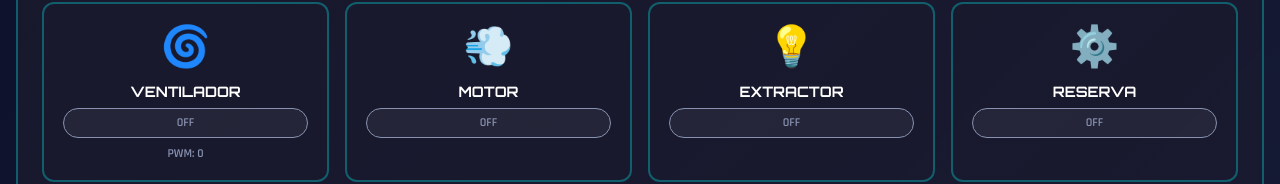
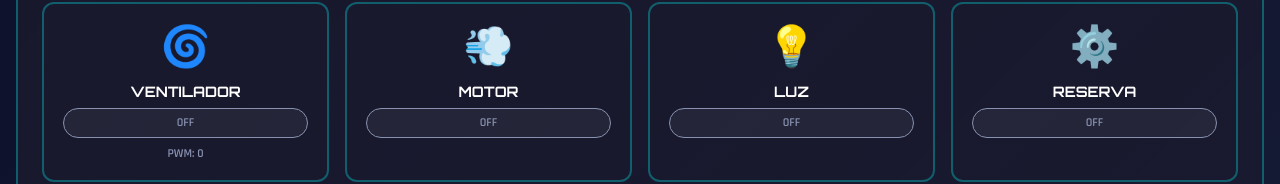
Before and after one commit to banejim00-21/climate-ai, a plain HTML site: page index.html in a window 1280 px wide. Shown: the part 728-912 px from the top of the page. Drawn offline with nearby package versions, Linux system fonts and the light colour scheme; no server answers.

Commit message:
Rename relay from 'Extractor' to 'Luz'

```diff
--- a/index.html
+++ b/index.html
@@ -140,7 +140,7 @@
                 </div>
                 <div class="relay-card" onclick="toggleRelay(3)">
                     <div class="relay-icon">💡</div>
-                    <div class="relay-name">Extractor</div>
+                    <div class="relay-name">Luz</div>
                     <div class="relay-status off" id="r3">OFF</div>
                 </div>
                 <div class="relay-card" onclick="toggleRelay(4)">
```
